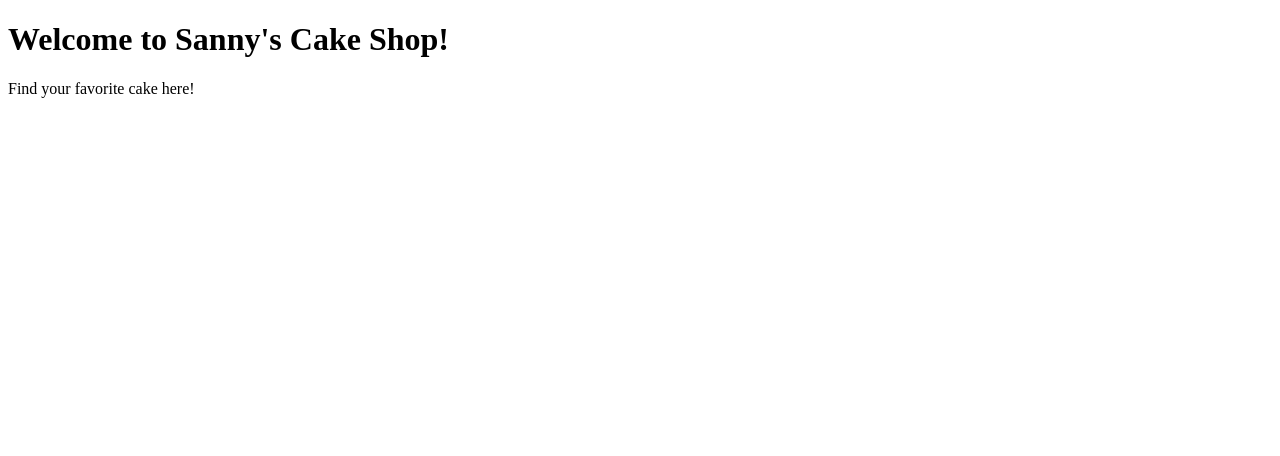
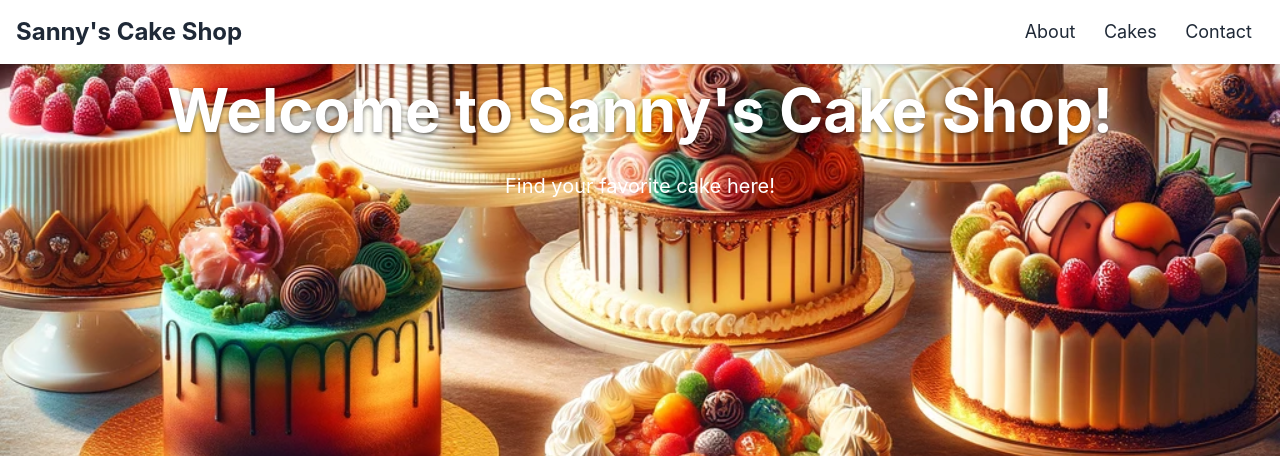
Before and after one commit to I-reall/Flask-tutorial, a Flask app: page / in a window 1280 px wide. Shown: the top 456 px of the page. Run offline with Flask 3, Linux system fonts and the light colour scheme; some libraries are stand-ins or nearby versions.

Commit message:
Added a background picture and style

```diff
--- a/app.py
+++ b/app.py
@@ -1,10 +1,14 @@
-from flask import Flask, render_template
+from flask import Flask, render_template, url_for
+
+
 
 app = Flask(__name__)
 
 @app.route('/')
 def home():
-    return render_template('home.html')
+    bg_image_url = url_for('static', filename='images/DALL·E 2024-05-04 13.09.36 - A beautiful and vibrant photo of an assortment of decorative cakes on display at a bakery. The image features a variety of cakes with different design.webp')
+    return render_template('home.html', bg_image_url=bg_image_url)
+
 
 if __name__ == '__main__':
     app.run(debug=True)
--- a/templates/home.html
+++ b/templates/home.html
@@ -5,9 +5,38 @@
     <meta http-equiv="X-UA-Compatible" content="IE=edge">
     <meta name="viewport" content="width=device-width, initial-scale=1.0">
     <title>Sanny's Cake Shop</title>
+    <!-- Include Tailwind CSS -->
+    <link href="https://cdn.jsdelivr.net/npm/tailwindcss@2.2.19/dist/tailwind.min.css" rel="stylesheet">
+    <!-- Include Flowbite CSS -->
+    <link href="https://cdn.jsdelivr.net/npm/flowbite@1.4.7/dist/flowbite.min.css" rel="stylesheet">
+    <style>
+        .text-shadow-lg {
+            text-shadow: 0 2px 4px rgba(0,0,0,0.50);
+        }
+    </style>
 </head>
-<body>
-    <h1>Welcome to Sanny's Cake Shop!</h1>
-    <p>Find your favorite cake here!</p>
+<body class="bg-cover bg-center" style="background-image: url({{ bg_image_url }});">
+    <div class="bg-white shadow-md">
+        <div class="container mx-auto px-4">
+            <nav class="flex justify-between items-center py-4">
+                <a href="/" class="text-2xl font-bold text-gray-800">Sanny's Cake Shop</a>
+                <div>
+                    <a href="/about" class="text-lg px-3 py-2 text-gray-800 hover:text-gray-600">About</a>
+                    <a href="/cakes" class="text-lg px-3 py-2 text-gray-800 hover:text-gray-600">Cakes</a>
+                    <a href="/contact" class="text-lg px-3 py-2 text-gray-800 hover:text-gray-600">Contact</a>
+                </div>
+            </nav>
+        </div>
+    </div>
+    <div class="container mx-auto px-4 text-center">
+        <h1 class="text-6xl text-white font-bold text-shadow-lg p-4">
+            Welcome to Sanny's Cake Shop!
+        </h1>
+        <p class="text-xl text-white p-4">
+            Find your favorite cake here!
+        </p>
+    </div>
+    <!-- Include Flowbite JS for interactive components -->
+    <script src="https://cdn.jsdelivr.net/npm/flowbite@1.4.7/dist/flowbite.min.js"></script>
 </body>
 </html>
```
Also changed, not shown: static/images/DALL·E 2024-05-04 13.09.36 - A beautiful and vibrant photo of an assortment of decorative cakes on display at a bakery. The image features a variety of cakes with different design.webp (added).
